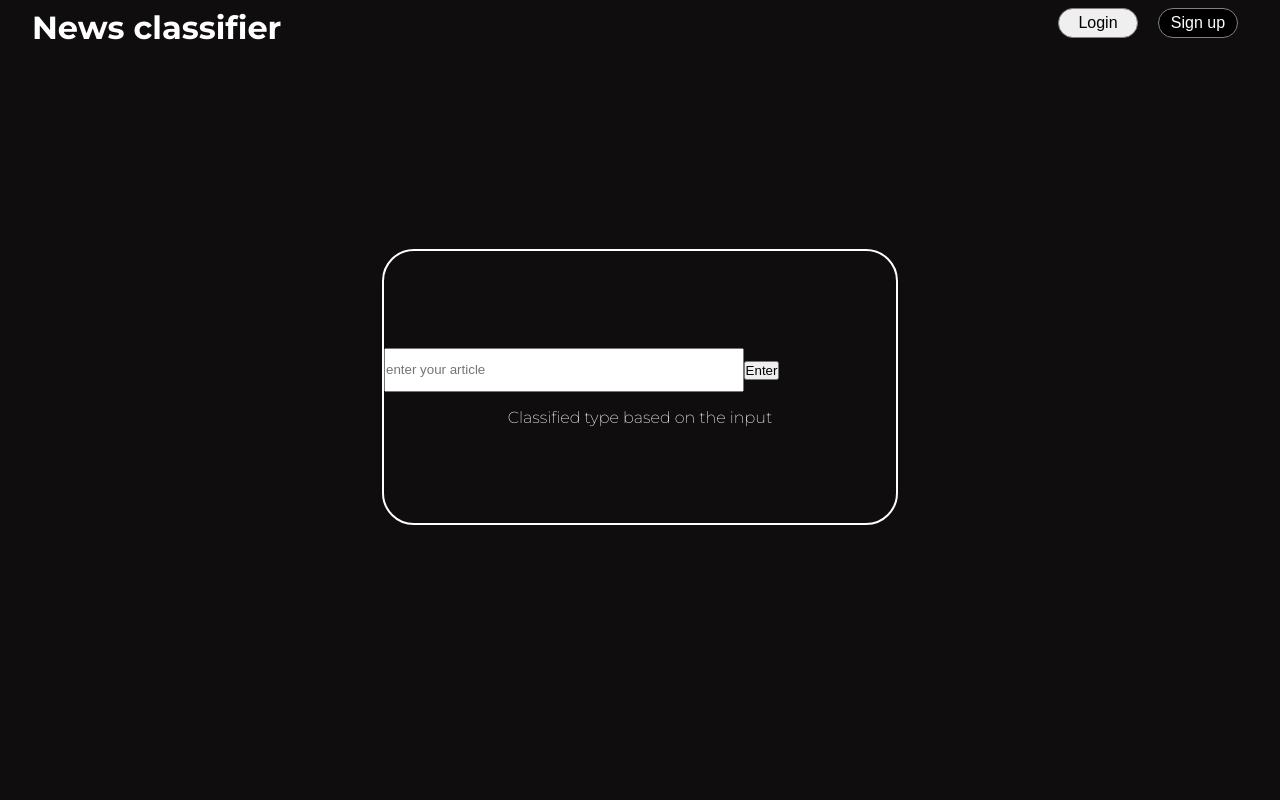
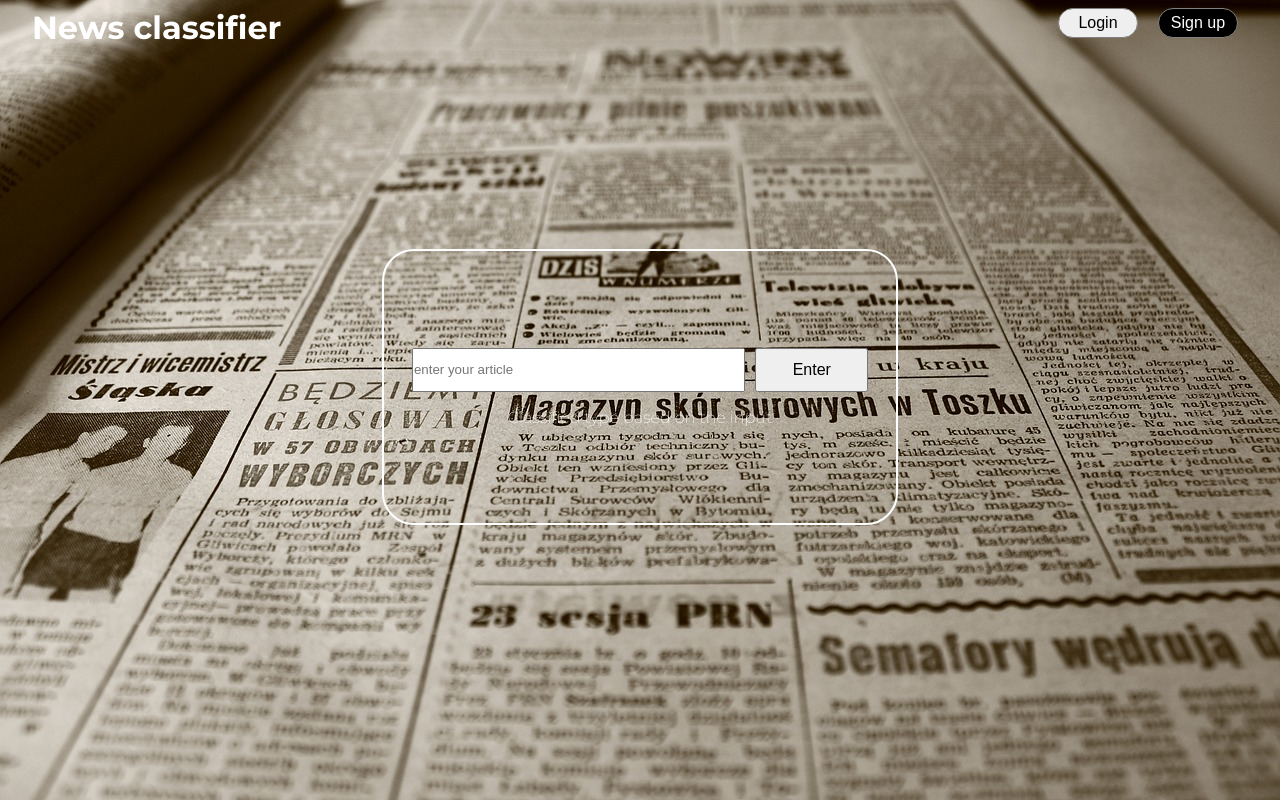
Before and after one commit to Narendra523116/hackathon, a Python web app: template templates/index.html in a window 1280 px wide. Run offline with Jinja, Linux system fonts and the light colour scheme; the template is opened without the code that fills it, so the values that code supplies are empty.

Commit message:
changes made upto buttons

```diff
--- a/static/css/index.css
+++ b/static/css/index.css
@@ -8,8 +8,9 @@
 }
 
 body{
-    /* background-image: url("/static/assets/direction-1076221_1280.jpg"); */
-    background-color: rgb(15, 13, 13);
+    background-image: url("/static/assets/old-newspaper-350376_1280.jpg");
+    background-size: cover;
+    /* background-color: rgb(15, 13, 13); */
     height : 100vh;
     width : 100vw;
     font-family: "Montserrat", sans-serif;
@@ -25,9 +26,9 @@ body{
 
 .user{
     display: flex;
-    width : 100%;
     align-items: center;
     justify-content: center;
+    gap : 10px;
 }
 
 .form-data{
@@ -51,12 +52,20 @@ main{
 }
 
 .user-input{
-    width : 70%;
+    width : 400px;
     height : 40px;
 }
 
 .submit{
     width : 30%;
+    height: 100%;
+    font-size: 1rem;
+}
+
+.submit-btn{
+    width : 100%;
+    height: 100%;
+    font-size: 1rem;
 }
 
 
--- a/templates/index.html
+++ b/templates/index.html
@@ -30,7 +30,7 @@
             <div class="user">
                 <input type="text" class="user-input" name="user-input" placeholder="enter your article">
                 <div class="submit">
-                    <button class="btn">Enter</button>
+                    <button class="submit-btn">Enter</button>
                 </div>
             </div>
             <div class="output-display">
```
Also changed, not shown: static/assets/old-newspaper-350376_1280.jpg (added), static/assets/zoe-vtg5zAlNsqs-unsplash.jpg (added).
